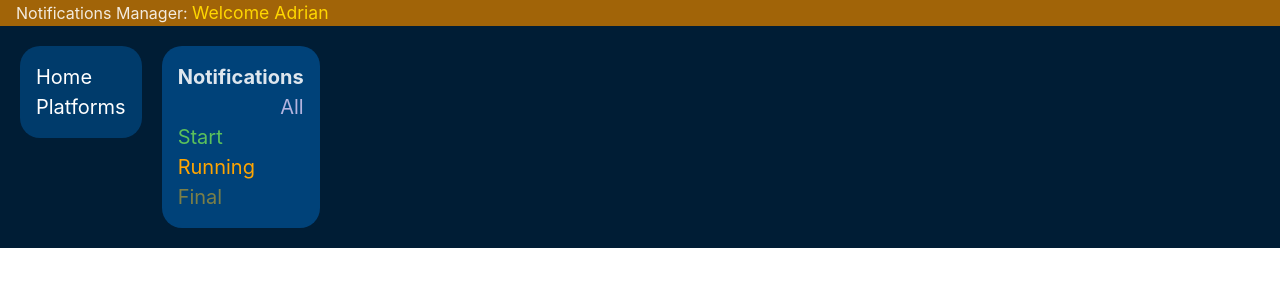
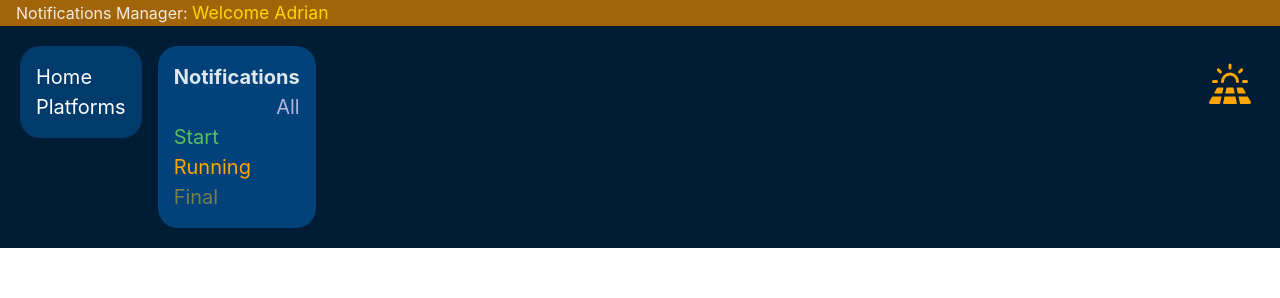
Before and after one commit to amalaguti/react_65675_prj, a React (Vite) app: page / in a window 1280 px wide. Shown: the top 298 px of the page. Built offline with nearby package versions, Linux system fonts and the light colour scheme.

Commit message:
feat: cartWidget

```diff
--- /dev/null
+++ b/src/components/common/cartWidget/CartWidget.jsx
@@ -0,0 +1,11 @@
+import "./cartWidget.css";
+
+import { PiSolarPanelFill } from "react-icons/pi";
+
+export const CartWidget = () => {
+  return (
+    <div>
+      <PiSolarPanelFill fill="orange" fontSize="3em"/>
+    </div>
+  );
+};
--- /dev/null
+++ b/src/components/common/cartWidget/cartWidget.css
@@ -0,0 +1,5 @@
+.navbar-container-cartWidget {
+    padding: 1em;
+    border-radius: 20px;
+    height: fit-content;
+}
--- a/src/components/layout/navbar/Navbar.jsx
+++ b/src/components/layout/navbar/Navbar.jsx
@@ -1,14 +1,17 @@
 import "./navbar.css";
 import NavbarGeneralElement from "../../common/navbar/NavbarGeneralElement.jsx";
 import NavbarNotificationElement from "../../common/navbar/NavbarNotificationElement.jsx";
+import { CartWidget } from "../../common/cartWidget/CartWidget.jsx";
 
-// TODO: Add logo, react icons and bootstrap
+// import logo from "../../../assets/image-logo.png";
+
+
 const Navbar = (props) => {
   return (
     <>
       <nav className="navbar">
-        <div>
-          <ul className="navbar-container">
+        <div className="navbar-container">
+          <ul className="navbar-container-elements">
             <div className="navbar-container-general">
               <NavbarGeneralElement text="Home" href="/home" />
               <NavbarGeneralElement text="Platforms" href="/Platforms" />
@@ -37,6 +40,9 @@ const Navbar = (props) => {
               />
             </div>
           </ul>
+          <div className="navbar-container-cartWidget">
+            <CartWidget />
+          </div>
         </div>
       </nav>
     </>
--- a/src/components/layout/navbar/navbar.css
+++ b/src/components/layout/navbar/navbar.css
@@ -1,11 +1,18 @@
 .navbar-container {
     background-color: rgb(0, 29, 53);
     display: flex;
+    flex-wrap: wrap;
     padding: 20px;
-    flex: 1;
+    gap: 1em;
+}
+
+.navbar-container-elements {
+    background-color: rgb(0, 29, 53);
+    display: flex;
     flex-wrap: wrap;
     list-style: none;
-    gap: 20px;
+    gap: 1em;
+    margin-right: 2em;
 }
 
 .navbar-container-general {
@@ -26,9 +33,13 @@
     margin-bottom: 0;
     font-size: 20px;
     font-weight: bold;
-
 }
-
 li.notificationStatus-All {
     text-align: end;
 }
+
+
+.navbar-container-cartWidget {
+    position: absolute;
+    right: 10px;
+}
```
